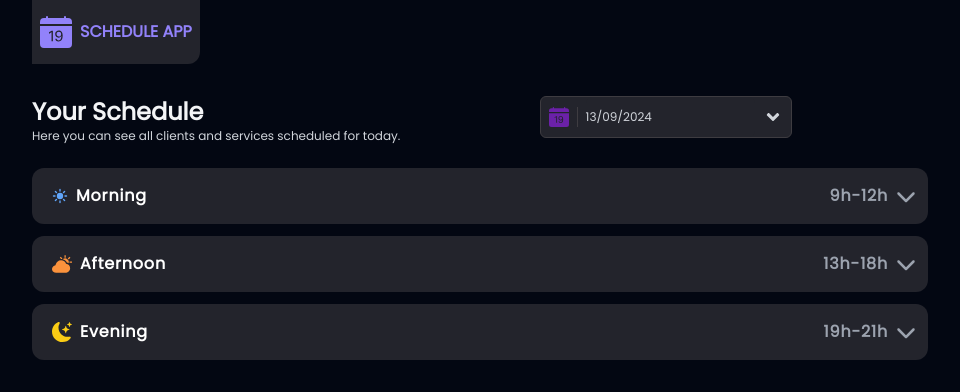
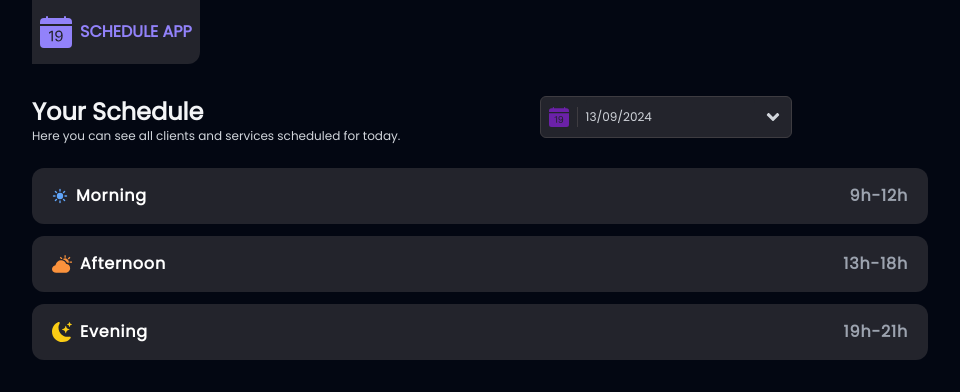
Before and after one commit to jeffersondrs/schedule-app, a Next.js app: page / in a window 1280 px wide. Shown: the top 392 px of the page, without its empty margins (160-1120 px from the left). Built offline with nearby package versions, Linux system fonts and the light colour scheme.

Commit message:
update: types dailylist

```diff
--- a/src/app/page.tsx
+++ b/src/app/page.tsx
@@ -7,10 +7,8 @@ import { BsCalendarDateFill } from "react-icons/bs";
 import dayjs from 'dayjs';
 import useFilteredAppointments from "@/hooks/userFilteredAppointments";
 import { observer } from "mobx-react-lite";
-// import { useStore } from "@/store/storeContext";
 
 const Home = () => {
-  // const { scheduleStore } = useStore();
   const { setSelectedDate, filteredAppointments } = useFilteredAppointments();
   const [isModalOpen, setIsModalOpen] = React.useState(false);
   const handleOpenModal = () => {
--- a/src/components/DailyList/DailyContent.tsx
+++ b/src/components/DailyList/DailyContent.tsx
@@ -9,7 +9,7 @@ interface DailyContentProps extends DailyContentList {
   handleRemoveSchedule: () => void;
 }
 
-const DailyContent = ({ isExpanded, dailyList, isModalOpen, handleRemoveSchedule }: DailyContentProps) => {
+const DailyContent = ({ dailyList, isModalOpen, handleRemoveSchedule }: DailyContentProps) => {
   const { scheduleStore } = useStore();
 
   const removeSchedule = (scheduleId: string) => {
@@ -18,7 +18,7 @@ const DailyContent = ({ isExpanded, dailyList, isModalOpen, handleRemoveSchedule
   };
 
   return (
-    <main className={`transition-all duration-500 ease-in-out w-full px-5 ${isExpanded ? 'max-h-96 overflow-y-auto my-5' : ''}`}>
+    <main className={`transition-all duration-500 ease-in-out w-full px-5 `}>
       {dailyList.map((schedule) => (
         <>
           <ScheduleRow
--- a/src/components/DailyList/DailyHeader.tsx
+++ b/src/components/DailyList/DailyHeader.tsx
@@ -1,7 +1,6 @@
 import { DailyHeaderProps } from "@/utils/types";
 import React from "react";
 import { BsFillMoonStarsFill } from "react-icons/bs";
-import { FaChevronDown } from "react-icons/fa6";
 import { IoSunny, IoPartlySunnySharp } from "react-icons/io5";
 import { getTimeRangeForPeriod } from "@/utils/functions";
 
@@ -15,7 +14,7 @@ const getIconForPeriod = (periodOfDay: "Morning" | "Afternoon" | "Evening") => {
   return iconMap[periodOfDay];
 };
 
-const DailyHeader = ({ toggleExpand, periodOfDay, isExpanded }: DailyHeaderProps) => {
+const DailyHeader = ({ periodOfDay }: DailyHeaderProps) => {
   return (
     <header className="flex flex-row justify-between items-center w-full border-gray-primary px-3">
       <div className="flex flex-row items-center gap-2 p-2">
@@ -30,13 +29,7 @@ const DailyHeader = ({ toggleExpand, periodOfDay, isExpanded }: DailyHeaderProps
             {getTimeRangeForPeriod(periodOfDay)}
           </p>
         </div>
-        <button
-          aria-label="Expand Button"
-          onClick={toggleExpand}
-          className="text-gray-400 font-bold text-base transform transition-all duration-300 ease-in-out"
-        >
-          <FaChevronDown className={`w-5 h-5 ${isExpanded ? "rotate-180" : ""}`} />
-        </button>
+
       </div>
     </header>
   );
--- a/src/components/DailyList/DailyList.tsx
+++ b/src/components/DailyList/DailyList.tsx
@@ -8,12 +8,7 @@ import DailyContent from "./DailyContent";
 
 
 const DailyList = ({ periodOfDay, dailyList }: DailyListProps) => {
-  const [isExpanded, setIsExpanded] = useState(false);
   const [isModalOpen, setIsModalOpen] = useState(false);
-
-  const toggleExpand = () => {
-    setIsExpanded(!isExpanded);
-  };
 
   const handleRemoveSchedule = () => {
     setIsModalOpen(!isModalOpen);
@@ -23,11 +18,8 @@ const DailyList = ({ periodOfDay, dailyList }: DailyListProps) => {
     <div className="flex flex-col justify-center items-center bg-primary rounded-xl py-2 w-full max-w-4xl">
       <DailyHeader
         periodOfDay={periodOfDay}
-        toggleExpand={toggleExpand}
-        isExpanded={isExpanded}
       />
       <DailyContent
-        isExpanded={isExpanded}
         dailyList={dailyList}
         isModalOpen={isModalOpen}
         handleRemoveSchedule={handleRemoveSchedule}
--- a/src/components/DailyList/ScheduleContent/ScheduleRow.tsx
+++ b/src/components/DailyList/ScheduleContent/ScheduleRow.tsx
@@ -11,13 +11,13 @@ const ScheduleRow = ({ scheduleTime, userSchedule, scheduleDescription, onRemove
   <div className="flex flex-col justify-center items-start border-b border-gray-primary p-4 md:flex-row md:gap-3 last:border-0">
     <div className="flex flex-row gap-3 justify-between md:flex-row md:w-96">
       <p className="tracking-wider text-xs font-bold text-gray-200">{scheduleTime}</p>
-      <p className="tracking-wider text-xs font-light text-gray-400">{userSchedule}</p>
+      <p className="tracking-wider text-xs text-gray-200 font-semibold">{userSchedule}</p>
     </div>
     <div className="flex flex-row w-full">
       <p className="tracking-wider text-xs font-normal text-gray-400">{scheduleDescription}</p>
     </div>
     <div className="flex flex-row justify-end items-center w-full">
-      <button className="text-xs font-normal text-gray-600" onClick={onRemove}>
+      <button className="text-xs font-normal text-gray-500" onClick={onRemove}>
         Remove schedule
       </button>
     </div>
--- a/src/components/Form.tsx
+++ b/src/components/Form.tsx
@@ -81,12 +81,12 @@ export default function Form() {
         }
         theme="dark"
       />
-      <div className="flex flex-col justify-center items-start w-full gap-2">
+      <header className="flex flex-col justify-center items-start w-full gap-2">
         <h1 className="text-2xl font-bold text-gray-200">Schedule your appointment</h1>
         <p className="text-xs font-normal text-texting">
           Please fill in the customer details to schedule the appointment. Ensure you include all necessary information to guarantee efficient and personalized service.
         </p>
-      </div>
+      </header>
 
       <div className="flex flex-col justify-center items-start gap-1 w-full">
         <label htmlFor="name" className="text-xs font-bold text-gray-200">Name</label>
@@ -130,14 +130,14 @@ export default function Form() {
         <BasicTimePicker title={scheduleTime} setTime={(time) => handleChange("scheduleTime", time)} />
       </div>
 
-      <div className="flex flex-row justify-end items-center w-full">
+      <footer className="flex flex-row justify-end items-center w-full">
         <button
           type="submit"
           className="bg-purple-700 hover:bg-purple-900 text-gray-950 hover:text-gray-50 transform transition-all duration-300 ease-in-out z-10 text-sm shadow-md shadow-purple-400/20 font-bold py-2 px-4 rounded-lg"
         >
           Schedule
         </button>
-      </div>
+      </footer>
     </form>
   );
 }
```
Also changed, not shown: src/utils/types.ts (+2 -7 lines).
